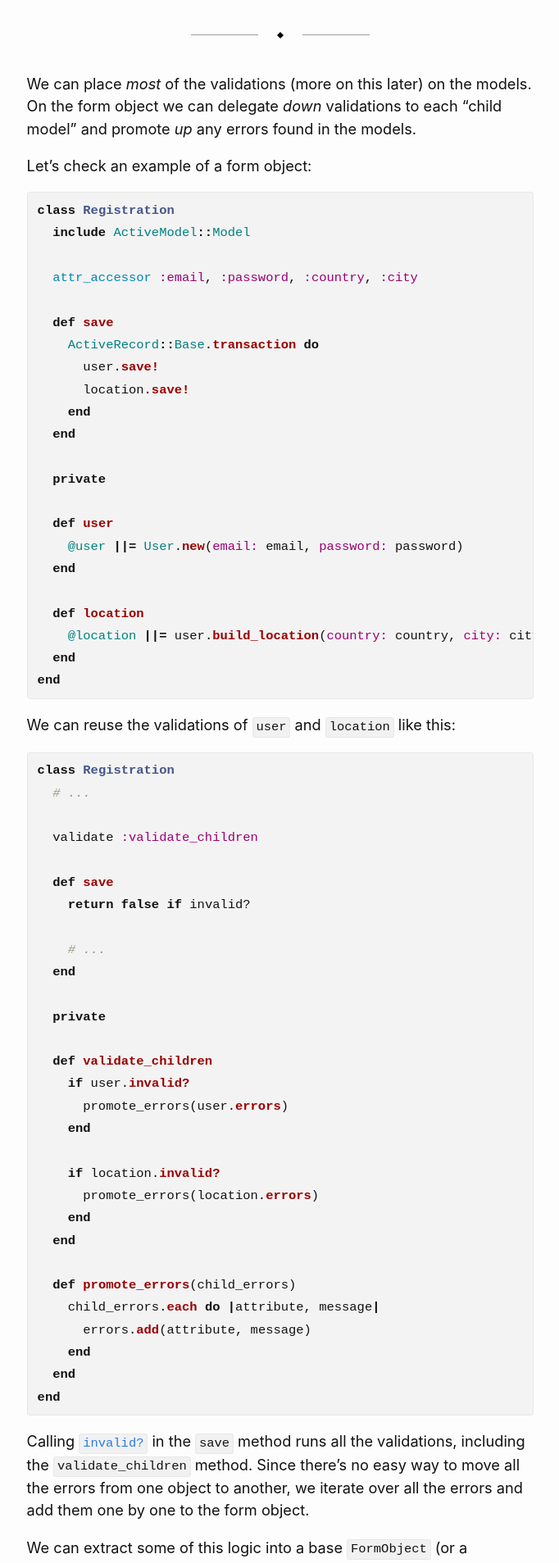
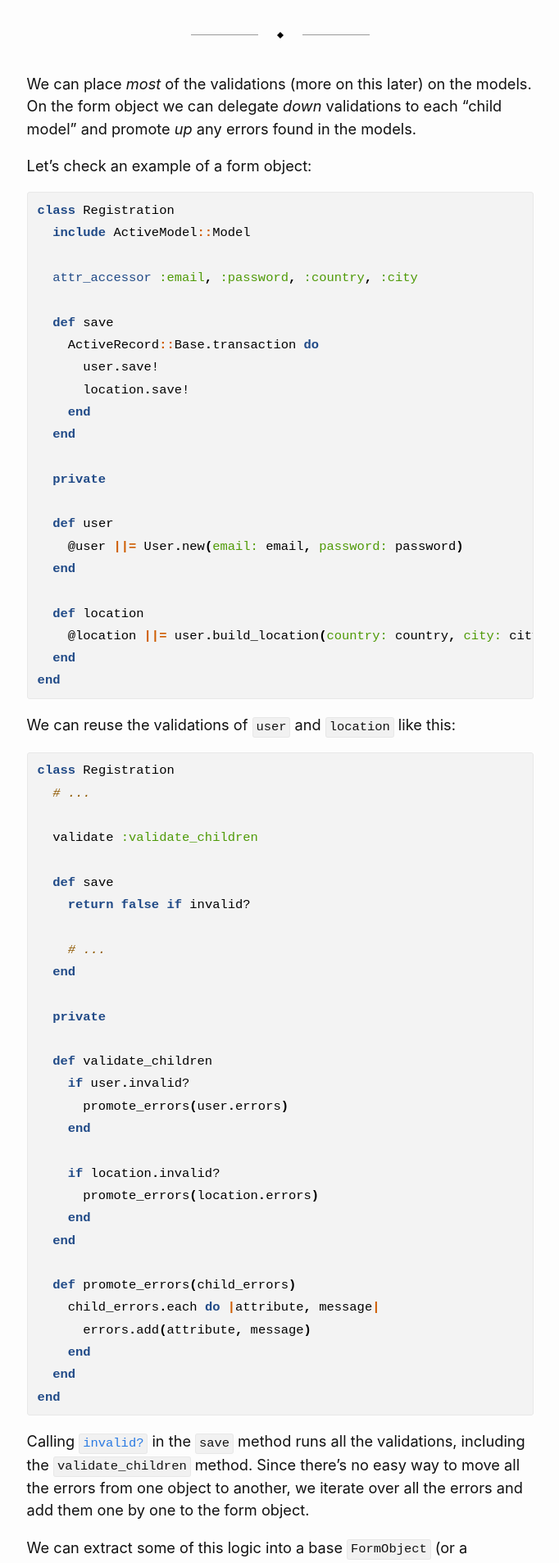
Before and after one commit to guilhermesimoes/guilhermesimoes.github.io, a Jekyll site: the page built from _posts/2017-09-14-validating-form-objects.md, in a window 1280 px wide. Shown: the part 847-2754 px from the top of the page at 82% size, without its empty margins (298-980 px from the left). Built offline with Jekyll 4.4.1, drawn with Linux system fonts in a browser that asks for light colours.

Commit message:
Update syntax highlighting theme to Tango
http://jwarby.github.io/jekyll-pygments-themes/languages/javascript.html

```diff
--- a/_sass/_syntax-highlighting.scss
+++ b/_sass/_syntax-highlighting.scss
@@ -12,63 +12,73 @@
   background: #fff;
   @extend %vertical-rhythm;
 
-  .c     { color: #998; font-style: italic } // Comment
-  .err   { color: #a61717; background-color: #e3d2d2 } // Error
-  .k     { font-weight: bold } // Keyword
-  .o     { font-weight: bold } // Operator
-  .cm    { color: #998; font-style: italic } // Comment.Multiline
-  .cp    { color: #999; font-weight: bold } // Comment.Preproc
-  .c1    { color: #998; font-style: italic } // Comment.Single
-  .cs    { color: #999; font-weight: bold; font-style: italic } // Comment.Special
-  .gd    { color: #000; background-color: #fdd } // Generic.Deleted
-  .gd .x { color: #000; background-color: #faa } // Generic.Deleted.Specific
-  .ge    { font-style: italic } // Generic.Emph
-  .gr    { color: #a00 } // Generic.Error
-  .gh    { color: #999 } // Generic.Heading
-  .gi    { color: #000; background-color: #dfd } // Generic.Inserted
-  .gi .x { color: #000; background-color: #afa } // Generic.Inserted.Specific
-  .go    { color: #888 } // Generic.Output
-  .gp    { color: #555 } // Generic.Prompt
-  .gs    { font-weight: bold } // Generic.Strong
-  .gu    { color: #aaa } // Generic.Subheading
-  .gt    { color: #a00 } // Generic.Traceback
-  .kc    { font-weight: bold } // Keyword.Constant
-  .kd    { font-weight: bold } // Keyword.Declaration
-  .kp    { font-weight: bold } // Keyword.Pseudo
-  .kr    { font-weight: bold } // Keyword.Reserved
-  .kt    { color: #458; font-weight: bold } // Keyword.Type
-  .m     { color: #099 } // Literal.Number
-  .s     { color: #d14 } // Literal.String
-  .na    { color: #008080 } // Name.Attribute
-  .nb    { color: #0086B3 } // Name.Builtin
-  .nc    { color: #458; font-weight: bold } // Name.Class
-  .no    { color: #008080 } // Name.Constant
-  .ni    { color: #800080 } // Name.Entity
-  .ne    { color: #900; font-weight: bold } // Name.Exception
-  .nf    { color: #900; font-weight: bold } // Name.Function
-  .nn    { color: #555 } // Name.Namespace
-  .nt    { color: #000080 } // Name.Tag
-  .nv    { color: #008080 } // Name.Variable
-  .ow    { font-weight: bold } // Operator.Word
-  .w     { color: #bbb } // Text.Whitespace
-  .mf    { color: #099 } // Literal.Number.Float
-  .mh    { color: #099 } // Literal.Number.Hex
-  .mi    { color: #099 } // Literal.Number.Integer
-  .mo    { color: #099 } // Literal.Number.Oct
-  .sb    { color: #d14 } // Literal.String.Backtick
-  .sc    { color: #d14 } // Literal.String.Char
-  .sd    { color: #d14 } // Literal.String.Doc
-  .s2    { color: #d14 } // Literal.String.Double
-  .se    { color: #d14 } // Literal.String.Escape
-  .sh    { color: #d14 } // Literal.String.Heredoc
-  .si    { color: #d14 } // Literal.String.Interpol
-  .sx    { color: #d14 } // Literal.String.Other
-  .sr    { color: #009926 } // Literal.String.Regex
-  .s1    { color: #d14 } // Literal.String.Single
-  .ss    { color: #990073 } // Literal.String.Symbol
-  .bp    { color: #999 } // Name.Builtin.Pseudo
-  .vc    { color: #008080 } // Name.Variable.Class
-  .vg    { color: #008080 } // Name.Variable.Global
-  .vi    { color: #008080 } // Name.Variable.Instance
-  .il    { color: #099 } // Literal.Number.Integer.Long
+  .hll { background-color: #ffffcc }
+  .c { color: #8f5902; font-style: italic } /* Comment */
+  .err { color: #a40000; border: 1px solid #ef2929 } /* Error */
+  .g { color: #000000 } /* Generic */
+  .k { color: #204a87; font-weight: bold } /* Keyword */
+  .l { color: #000000 } /* Literal */
+  .n { color: #000000 } /* Name */
+  .o { color: #ce5c00; font-weight: bold } /* Operator */
+  .x { color: #000000 } /* Other */
+  .p { color: #000000; font-weight: bold } /* Punctuation */
+  .cm { color: #8f5902; font-style: italic } /* Comment.Multiline */
+  .cp { color: #8f5902; font-style: italic } /* Comment.Preproc */
+  .c1 { color: #8f5902; font-style: italic } /* Comment.Single */
+  .cs { color: #8f5902; font-style: italic } /* Comment.Special */
+  .gd { color: #a40000 } /* Generic.Deleted */
+  .ge { color: #000000; font-style: italic } /* Generic.Emph */
+  .gr { color: #ef2929 } /* Generic.Error */
+  .gh { color: #000080; font-weight: bold } /* Generic.Heading */
+  .gi { color: #00A000 } /* Generic.Inserted */
+  .go { color: #000000; font-style: italic } /* Generic.Output */
+  .gp { color: #8f5902 } /* Generic.Prompt */
+  .gs { color: #000000; font-weight: bold } /* Generic.Strong */
+  .gu { color: #800080; font-weight: bold } /* Generic.Subheading */
+  .gt { color: #a40000; font-weight: bold } /* Generic.Traceback */
+  .kc { color: #204a87; font-weight: bold } /* Keyword.Constant */
+  .kd { color: #204a87; font-weight: bold } /* Keyword.Declaration */
+  .kn { color: #204a87; font-weight: bold } /* Keyword.Namespace */
+  .kp { color: #204a87; font-weight: bold } /* Keyword.Pseudo */
+  .kr { color: #204a87; font-weight: bold } /* Keyword.Reserved */
+  .kt { color: #204a87; font-weight: bold } /* Keyword.Type */
+  .ld { color: #000000 } /* Literal.Date */
+  .m { color: #0000cf; font-weight: bold } /* Literal.Number */
+  .s { color: #4e9a06 } /* Literal.String */
+  .na { color: #c4a000 } /* Name.Attribute */
+  .nb { color: #204a87 } /* Name.Builtin */
+  .nc { color: #000000 } /* Name.Class */
+  .no { color: #000000 } /* Name.Constant */
+  .nd { color: #5c35cc; font-weight: bold } /* Name.Decorator */
+  .ni { color: #ce5c00 } /* Name.Entity */
+  .ne { color: #cc0000; font-weight: bold } /* Name.Exception */
+  .nf { color: #000000 } /* Name.Function */
+  .nl { color: #f57900 } /* Name.Label */
+  .nn { color: #000000 } /* Name.Namespace */
+  .nx { color: #000000 } /* Name.Other */
+  .py { color: #000000 } /* Name.Property */
+  .nt { color: #204a87; font-weight: bold } /* Name.Tag */
+  .nv { color: #000000 } /* Name.Variable */
+  .ow { color: #204a87; font-weight: bold } /* Operator.Word */
+  .w { color: #f8f8f8; text-decoration: underline } /* Text.Whitespace */
+  .mf { color: #0000cf; font-weight: bold } /* Literal.Number.Float */
+  .mh { color: #0000cf; font-weight: bold } /* Literal.Number.Hex */
+  .mi { color: #0000cf; font-weight: bold } /* Literal.Number.Integer */
+  .mo { color: #0000cf; font-weight: bold } /* Literal.Number.Oct */
+  .sb { color: #4e9a06 } /* Literal.String.Backtick */
+  .sc { color: #4e9a06 } /* Literal.String.Char */
+  .sd { color: #8f5902; font-style: italic } /* Literal.String.Doc */
+  .s2 { color: #4e9a06 } /* Literal.String.Double */
+  .se { color: #4e9a06 } /* Literal.String.Escape */
+  .sh { color: #4e9a06 } /* Literal.String.Heredoc */
+  .si { color: #4e9a06 } /* Literal.String.Interpol */
+  .sx { color: #4e9a06 } /* Literal.String.Other */
+  .sr { color: #4e9a06 } /* Literal.String.Regex */
+  .s1 { color: #4e9a06 } /* Literal.String.Single */
+  .ss { color: #4e9a06 } /* Literal.String.Symbol */
+  .bp { color: #3465a4 } /* Name.Builtin.Pseudo */
+  .vc { color: #000000 } /* Name.Variable.Class */
+  .vg { color: #000000 } /* Name.Variable.Global */
+  .vi { color: #000000 } /* Name.Variable.Instance */
+  .il { color: #0000cf; font-weight: bold } /* Literal.Number.Integer.Long */
 }
```
